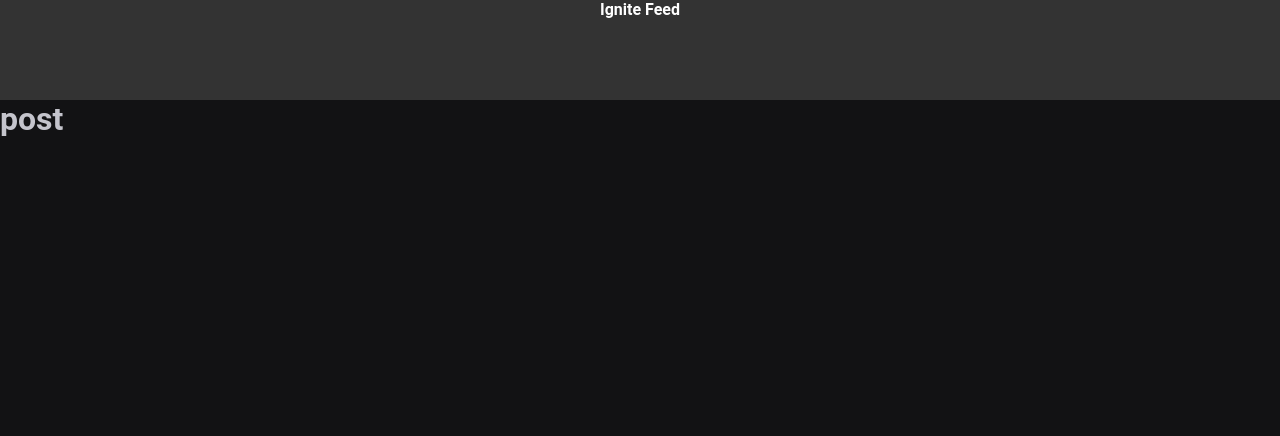
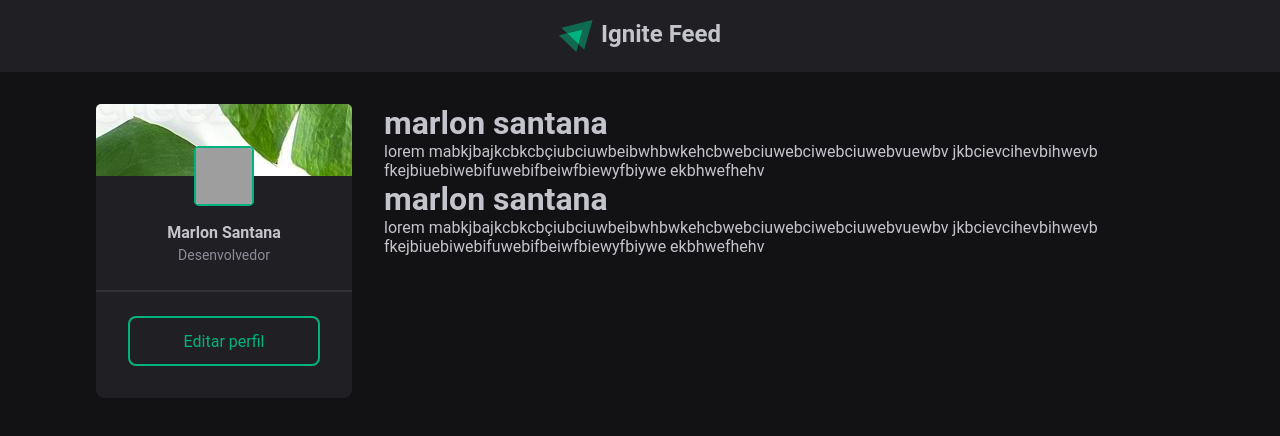
Before and after one commit to marlon-santana/vitePost, a React (Vite) app: page / in a window 1280 px wide. Shown: the top 436 px of the page. Built offline with nearby package versions, Linux system fonts and the light colour scheme; grey boxes are pictures that could not be loaded.

Commit message:
style/finalizando sidebar

```diff
--- a/src/App.jsx
+++ b/src/App.jsx
@@ -1,13 +1,29 @@
-import { Header } from './component/Header';
-import { Post } from './Post';
-import './styles.css';
+import { AssideBar } from "./component/AssideBar";
+import { Header } from "./component/Header";
+import { Post } from "./Post";
+import "./global.css";
+import  styles from './app.module.css';
+
 
 export function App() {
+  return (
+    <div>
+      <Header />
 
-  return (
-    <>
-   <Header />
-   <Post />
-   </>
-  )
+      <div className={styles.wrapper}>
+       <AssideBar/>
+
+        <main>
+          <Post
+          author='marlon santana'
+          content='lorem mabkjbajkcbkcbçiubciuwbeibwhbwkehcbwebciuwebciwebciuwebvuewbv  jkbcievcihevbihwevb  fkejbiuebiwebifuwebifbeiwfbiewyfbiywe  ekbhwefhehv'
+          />
+          <Post
+           author='marlon santana'
+           content='lorem mabkjbajkcbkcbçiubciuwbeibwhbwkehcbwebciuwebciwebciuwebvuewbv  jkbcievcihevbihwevb  fkejbiuebiwebifuwebifbeiwfbiewyfbiywe  ekbhwefhehv'
+          />
+        </main>
+      </div>
+    </div>
+  );
 }
--- a/src/Post.jsx
+++ b/src/Post.jsx
@@ -1,5 +1,8 @@
-export function Post() {
+export function Post(props) {
     return (
-        <h1>post</h1>
+        <>
+       <strong> <h1>{props.author}</h1> </strong>
+        <p>{props.content}</p>
+        </>
     );
 }
--- /dev/null
+++ b/src/app.module.css
@@ -0,0 +1,10 @@
+.wrapper {
+   max-width: 70rem;
+   margin: 2rem auto;
+   padding: 0 1rem;
+
+   display: grid;
+   grid-template-columns: 256px 1fr;
+   gap: 2rem;
+   align-items:flex-start;
+}
--- /dev/null
+++ b/src/component/AssideBar.jsx
@@ -0,0 +1,19 @@
+import styles from './assideBar.module.css';
+
+
+export function AssideBar() {
+  return (
+
+  <aside className={styles.asside}>
+    <div className='timeline'></div>
+    <img  src='https://avatars.githubusercontent.com/u/72947608?v=4'/>
+    <h1>Marlon Santana</h1>
+    <p>Desenvolvedor</p>
+    <section></section>
+    <button>Editar perfil</button>
+
+  </aside>
+
+  );
+
+}
--- a/src/component/Header.jsx
+++ b/src/component/Header.jsx
@@ -1,9 +1,10 @@
 import styles from './Header.module.css';
-
+import logo from '../assets/ignite_logo.svg'
 
 export function Header() {
   return (
     <header className={styles.header}>
+        <img src={logo} />
       <strong>Ignite Feed</strong>
     </header>
   )
--- a/src/component/Header.module.css
+++ b/src/component/Header.module.css
@@ -1,8 +1,15 @@
 .header {
-    background: #333;
+    background: var(--gray-800);
     display: flex;
     justify-content: center;
-    color: #ffffff;
-    height:100px;
-    width:100%;
+    padding: 1.25rem 0;
   }
+
+  .header img {
+    height: 2rem;
+  }
+
+  .header strong {
+    font-size: 1.5rem;
+    margin-left: 0.5rem;
+  }
--- /dev/null
+++ b/src/component/assideBar.module.css
@@ -0,0 +1,55 @@
+.asside {
+    display: flex;
+    flex-direction: column;
+    align-items: center;
+    background:#202024;
+    border-radius: 8px;
+    width:256px;
+    height:294px;
+    border-radius: 8px;
+}
+.asside img {
+    width: 60px;
+    height: 60px;
+    border: 2px solid #00B37E;
+    margin-top: -30px;
+    background: white;
+    border-radius: 5px;
+
+}
+
+.asside div {
+    width: 256px;
+    height: 72px;
+    background-image: url('../assets/fundo-folha.jpg');
+    border-radius: 5px 5px 0px 0px;
+}
+.asside h1 {
+
+    font-size: 1rem;
+    font-Weight: 44rem;
+    margin-top: 1rem;
+    Line-height: 22px;
+}
+.asside p {
+    font-size: 14px;
+    font-Weight: 400;
+    Line-height: 22px;
+    color: #8D8D99;
+}
+.asside section {
+    width:256px;
+    height:0;
+    border: 1px solid #323238;
+    margin-top: 24px;
+}
+
+.asside button {
+    width: 192px;
+    height: 50px;
+    background-color:transparent;
+    margin-top: 24px;
+    border: 2px solid #00B37E;
+    border-radius: 8px;
+    color: #00B37E;
+}
--- a/src/main.jsx
+++ b/src/main.jsx
@@ -1,7 +1,7 @@
 import React from 'react'
 import ReactDOM from 'react-dom/client'
 import { App } from './App'
-import './styles.css';
+import './global.css';
 
 ReactDOM.createRoot(document.getElementById('root')).render(
   <React.StrictMode>
```
Also changed, not shown: src/assets/fundo-folha.jpg (added), src/assets/ignite_logo.svg (added), src/global.css (renamed from src/styles.css).
